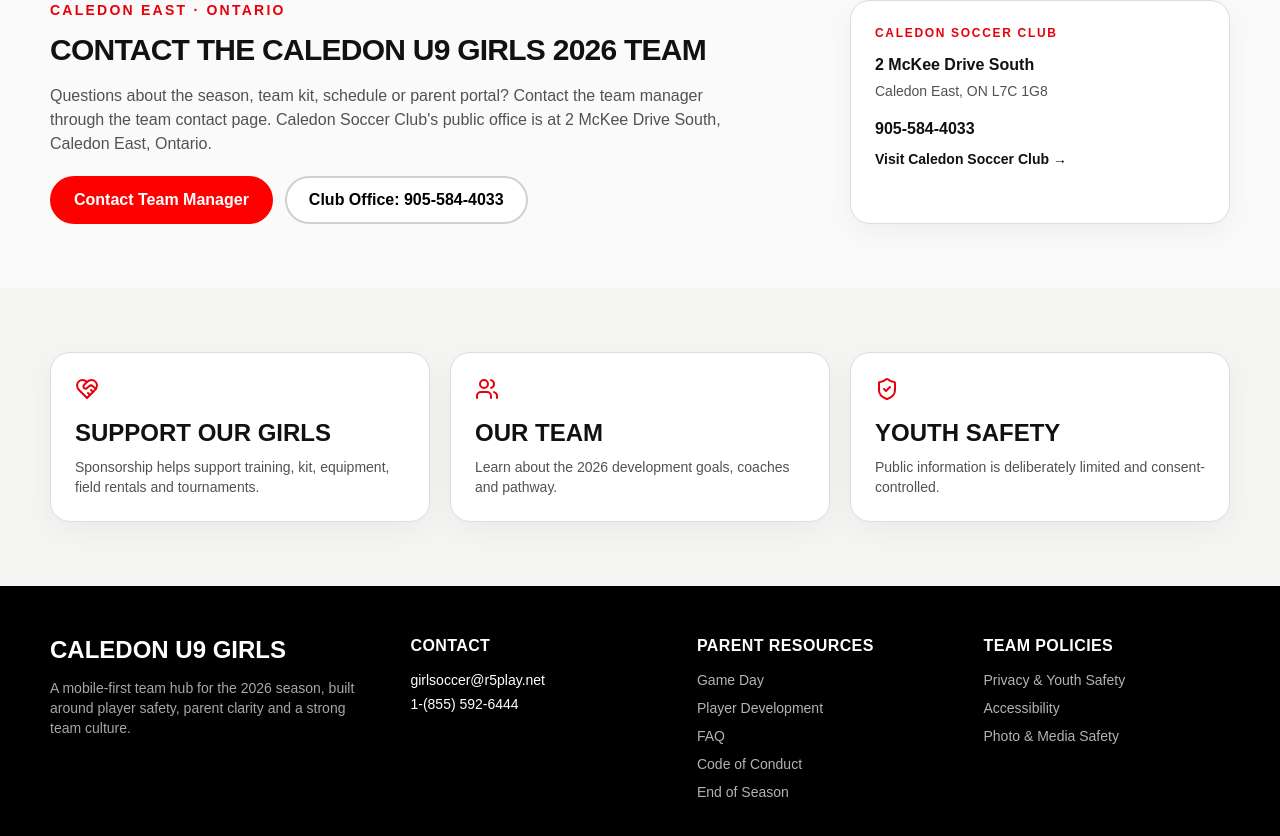
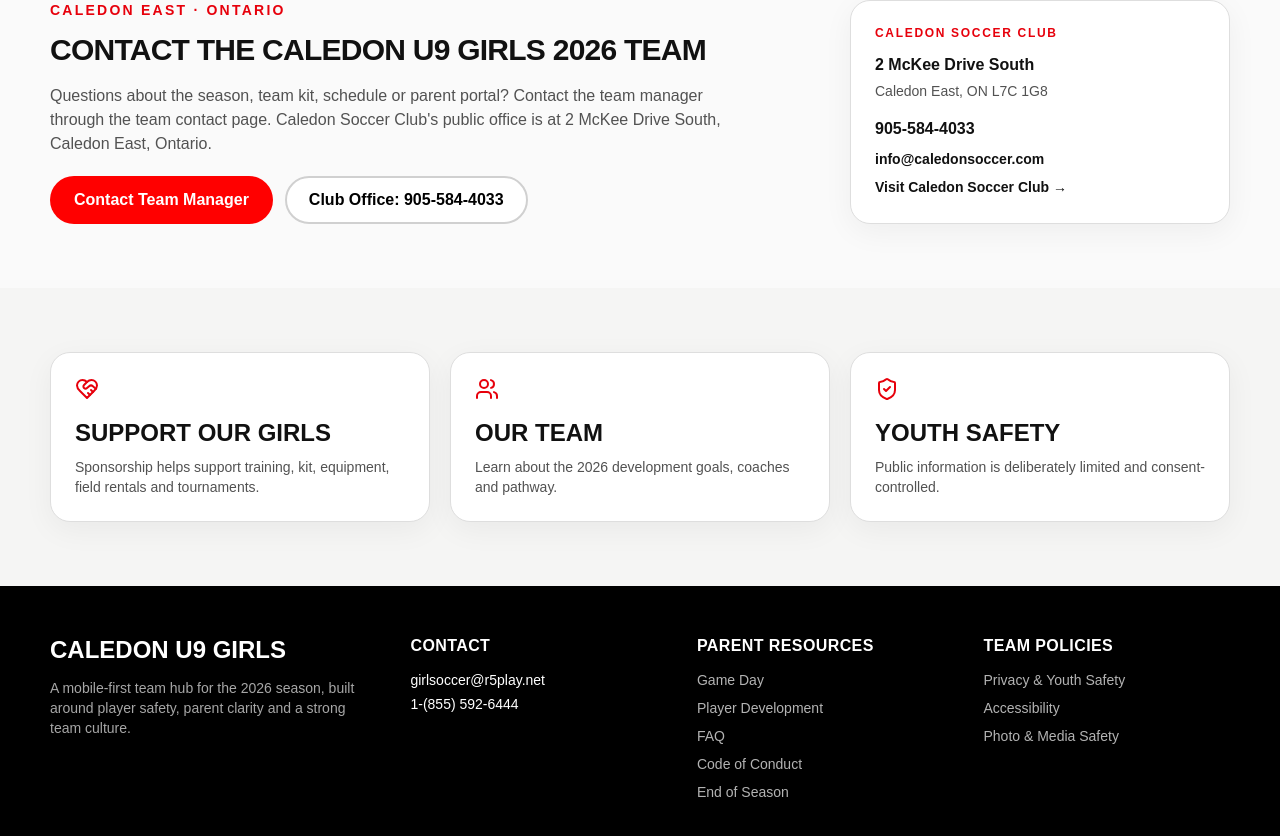
Before and after one commit to dang85ai/dg-claud, a Next.js app: page / in a window 1280 px wide. Shown: the part 2788-3624 px from the top of the page. Built offline with nearby package versions, Linux system fonts and the light colour scheme.

Commit message:
Add club email to homepage NAP block

```diff
--- a/app/page.tsx
+++ b/app/page.tsx
@@ -165,6 +165,7 @@
             <div className="mt-3 font-black">2 McKee Drive South</div>
             <div className="mt-1 text-sm text-neutral-600">Caledon East, ON L7C 1G8</div>
             <a href="tel:+19055844033" className="mt-4 block font-black hover:text-red-600">905-584-4033</a>
+            <a href="mailto:info@caledonsoccer.com" className="mt-2 block text-sm font-bold hover:text-red-600">info@caledonsoccer.com</a>
             <a href="https://caledonsoccer.com" target="_blank" rel="noopener noreferrer" className="mt-2 block text-sm font-bold text-red-600">
               Visit Caledon Soccer Club →
             </a>
```
